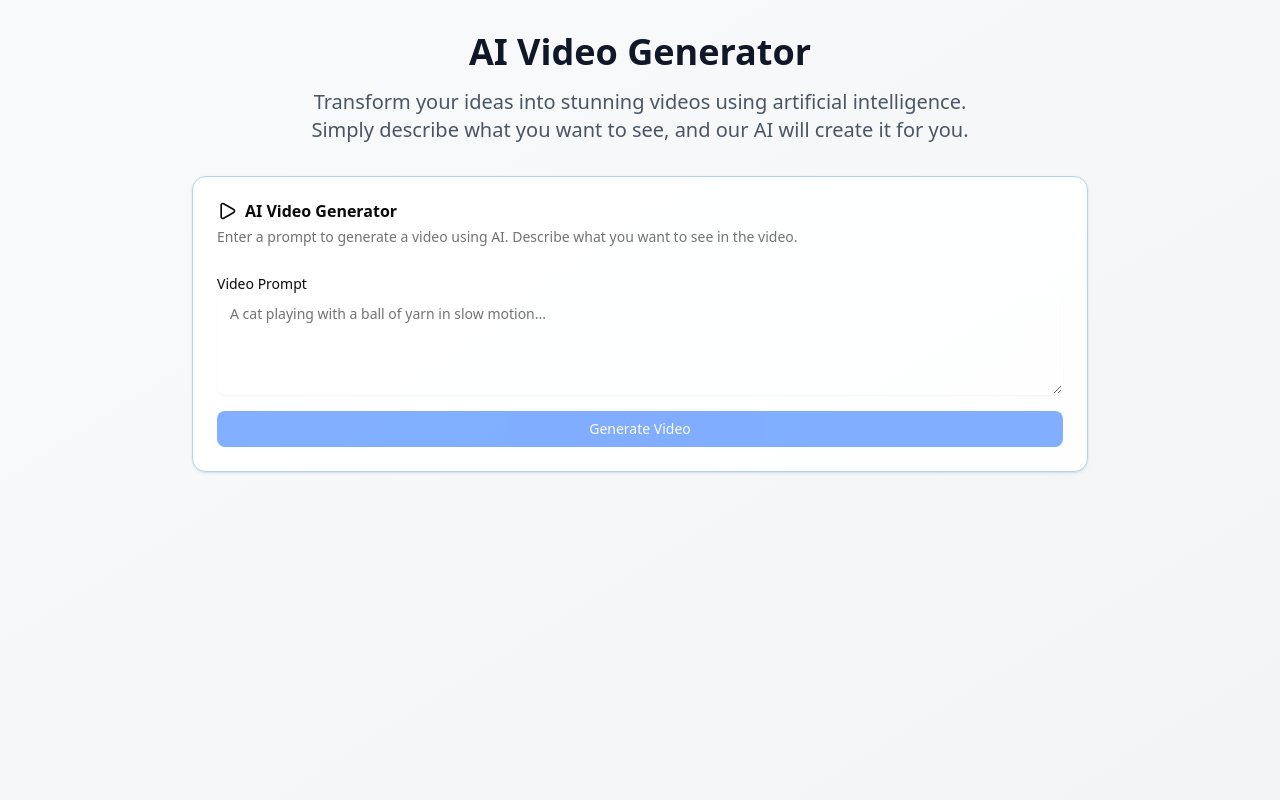
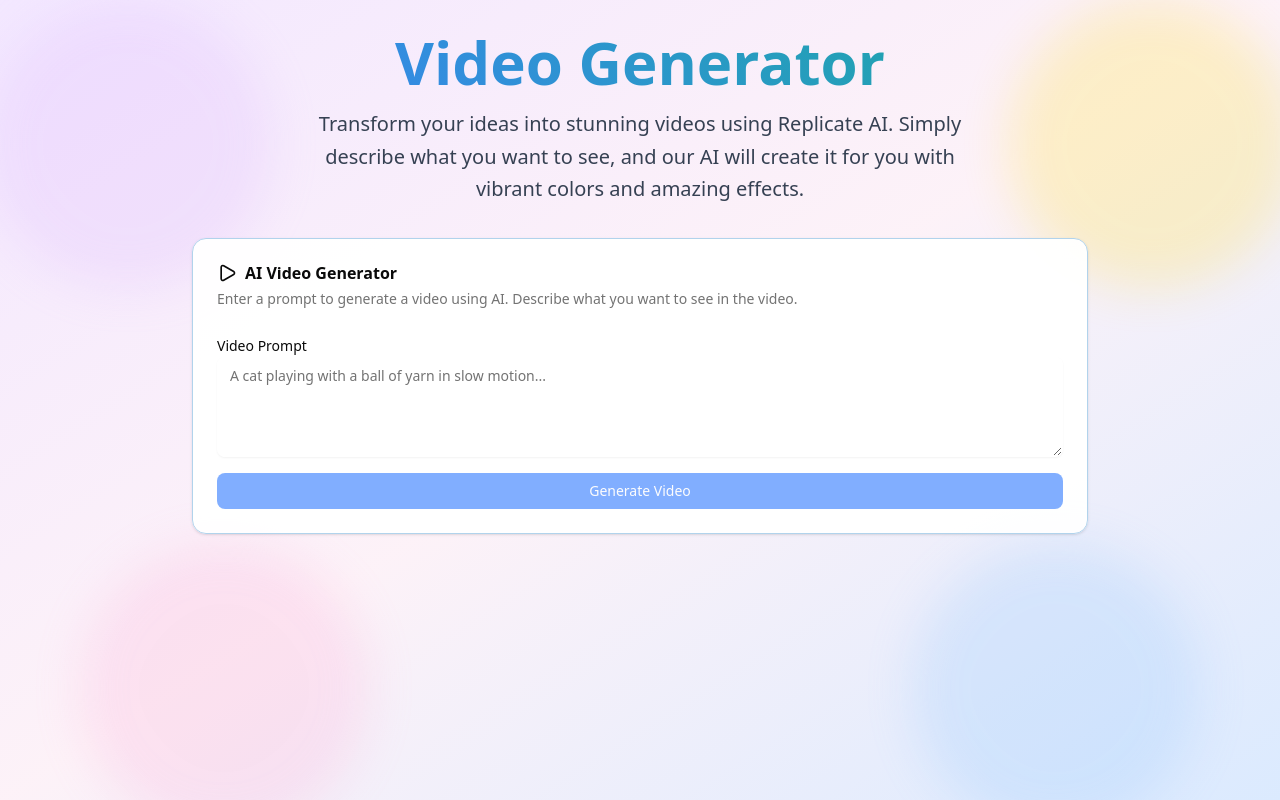
Before and after one commit to Walaa-Volidis/video-generator, a Next.js app: page / in a window 1280 px wide. Built offline with nearby package versions, Linux system fonts and the light colour scheme.

Commit message:
update page

```diff
--- a/src/app/page.tsx
+++ b/src/app/page.tsx
@@ -2,16 +2,15 @@ import VideoGenerator from '@/components/VideoGenerator';
 
 export default function Home() {
   return (
-    <div className="min-h-screen bg-gradient-to-br from-gray-50 to-gray-100 dark:from-gray-900 dark:to-gray-800">
+    <div className="min-h-screen bg-gradient-to-br">
       <div className="container mx-auto px-4 py-8">
         <div className="text-center mb-8">
-          <h1 className="text-4xl font-bold text-gray-900 dark:text-gray-100 mb-4">
-            AI Video Generator
+          <h1 className="text-4xl md:text-6xl font-bold gradient-text mb-4 float-animation">
+            Video Generator
           </h1>
-          <p className="text-xl text-gray-600 dark:text-gray-300 max-w-2xl mx-auto">
-            Transform your ideas into stunning videos using artificial
-            intelligence. Simply describe what you want to see, and our AI will
-            create it for you.
+          <p className="text-xl text-gray-700 dark:text-gray-200 max-w-2xl mx-auto leading-relaxed">
+            Transform your ideas into stunning videos using Replicate AI. Simply describe what you want to see, and our AI will
+            create it for you with vibrant colors and amazing effects.
           </p>
         </div>
 
```
